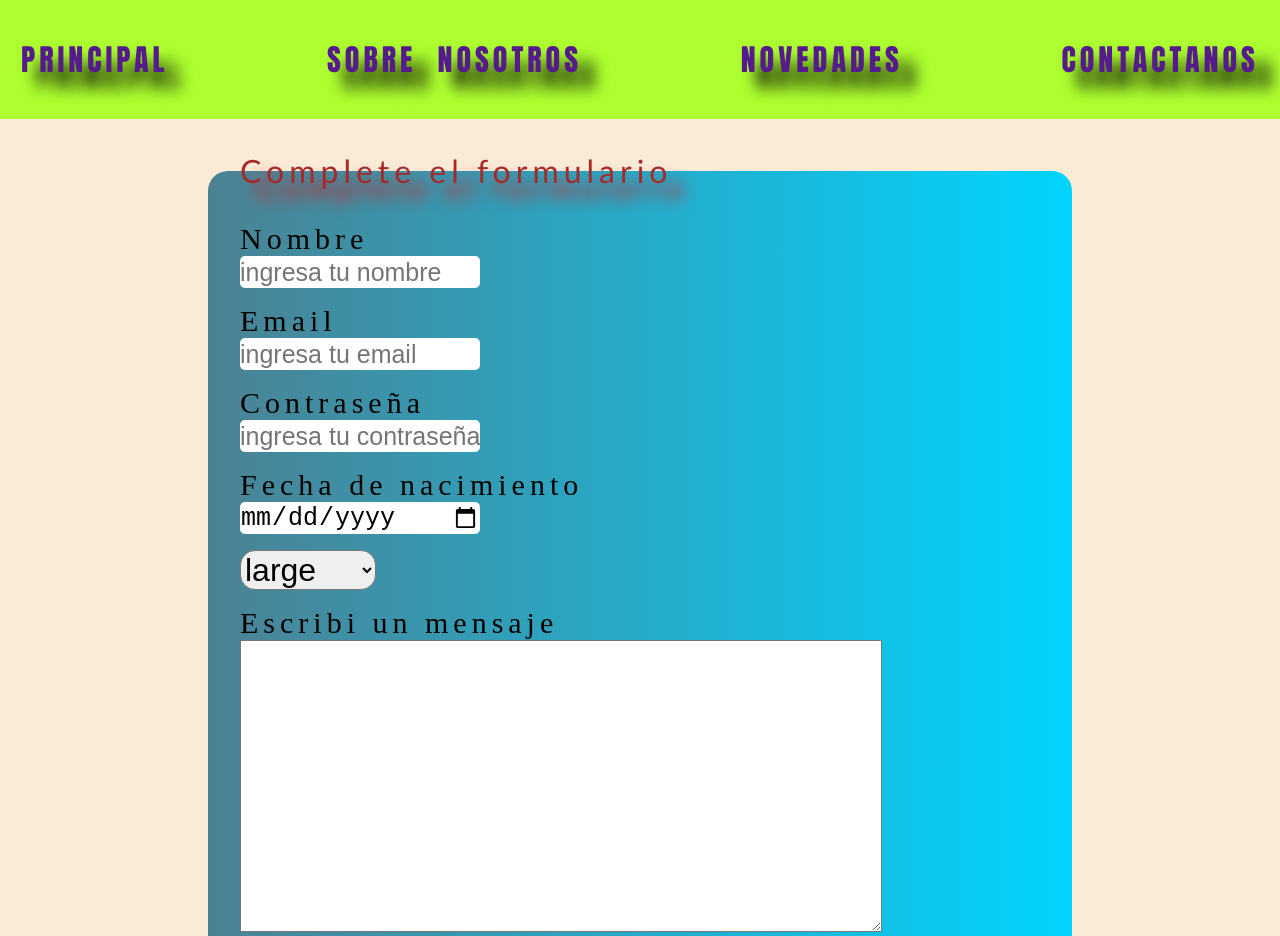
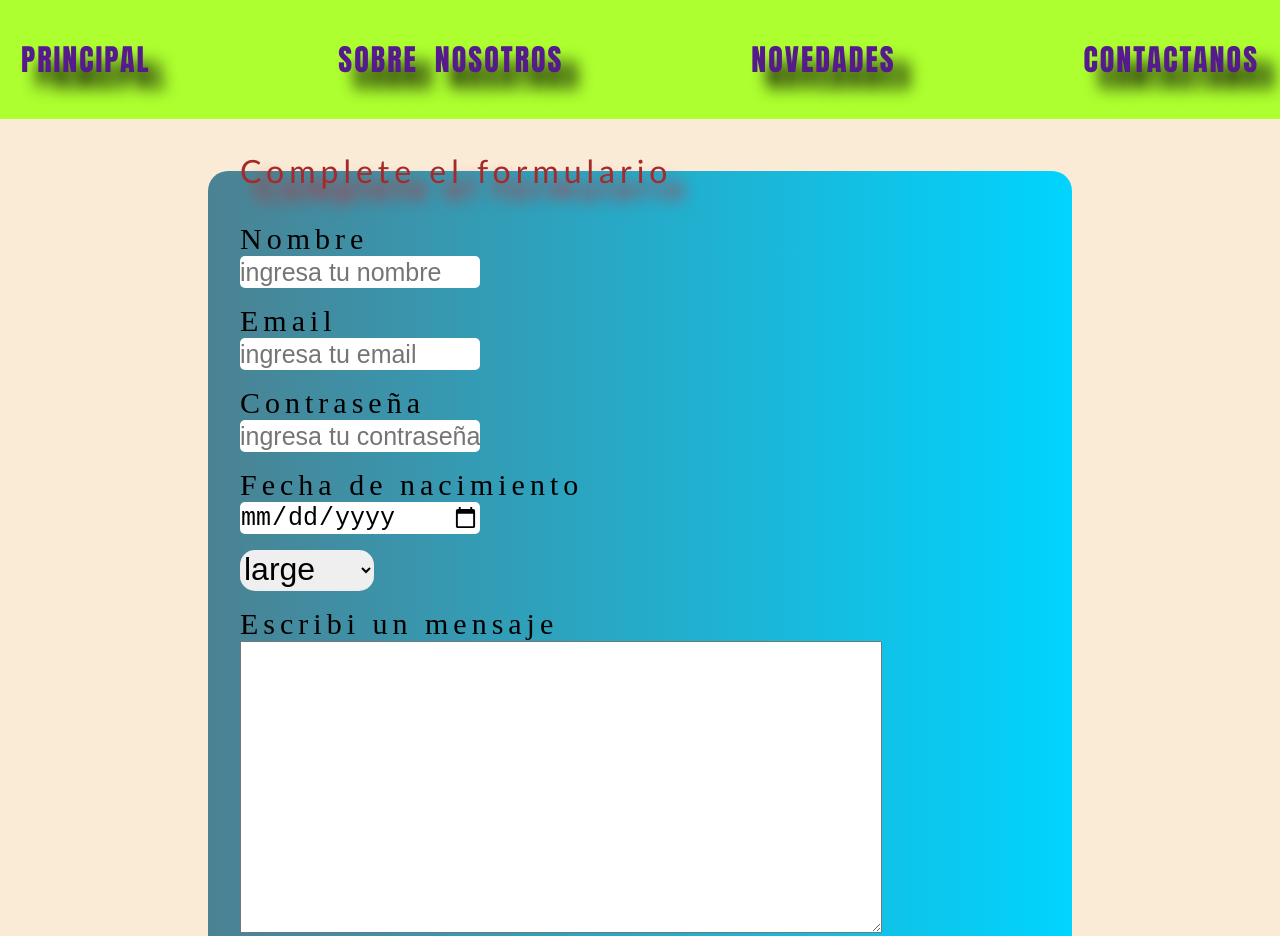
Before and after one commit to NahuelSandoval/practico7, a plain HTML site: page index.html in a window 1280 px wide. Shown: the top 936 px of the page. Drawn offline with Linux system fonts and the light colour scheme.

Commit message:
practicoresponsive

```diff
--- a/estilo.css
+++ b/estilo.css
@@ -7,6 +7,8 @@
 nav{
     display: flex;
     flex-direction: column;
+    position: sticky;
+    top: 0px;
 }
 ul{
     background-color: aquamarine;
@@ -42,6 +44,7 @@ a{
 }
 a:hover{
     background-color: blue;
+    border-radius: 10px;
 }
 
 /* form------------- */
@@ -79,9 +82,10 @@ input,select,textarea{
     color: red;
     font-family: 'Franklin Gothic Medium', 'Arial Narrow', Arial, sans-serif;
 }
-.celda{
+.celda,select{
     border: none;
     border-radius: 5px;
+    border-bottom-style: inset ;
 }
 /* --------tablettttt---------- */
 @media (min-width:768px){
@@ -127,8 +131,8 @@ background: linear-gradient(90deg, rgba(2,0,36,1) 0%, rgba(9,90,121,0.7259278711
         a{
         font-size: 30px;
         font-family: Impact, Haettenschweiler, 'Arial Narrow Bold', sans-serif ;
-    word-spacing: 10px;
-    letter-spacing: 4px;
+    word-spacing: 8px;
+    letter-spacing: 2px;
     text-shadow: 1rem 1rem 1rem black;
     }
     body{
```
